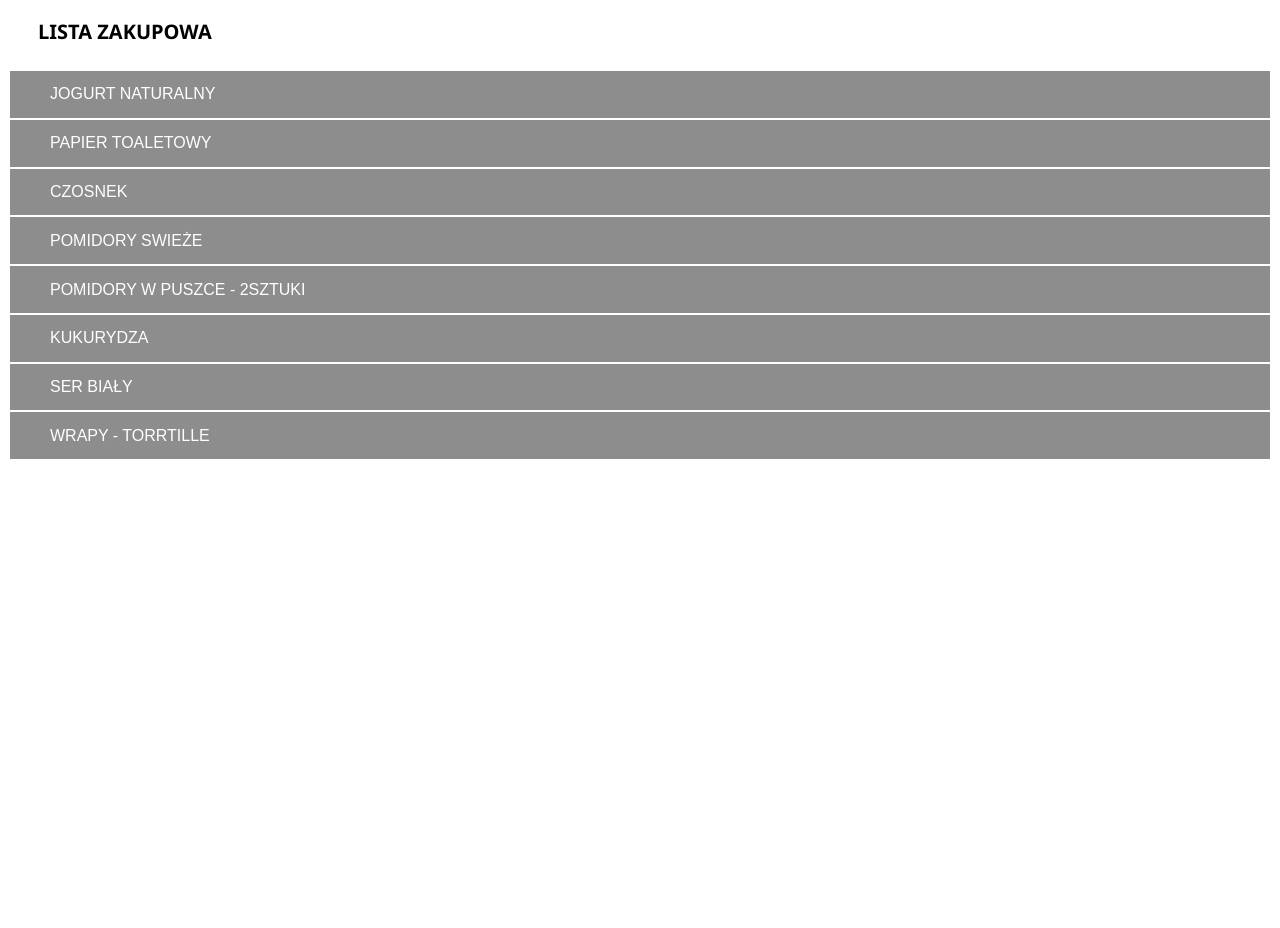
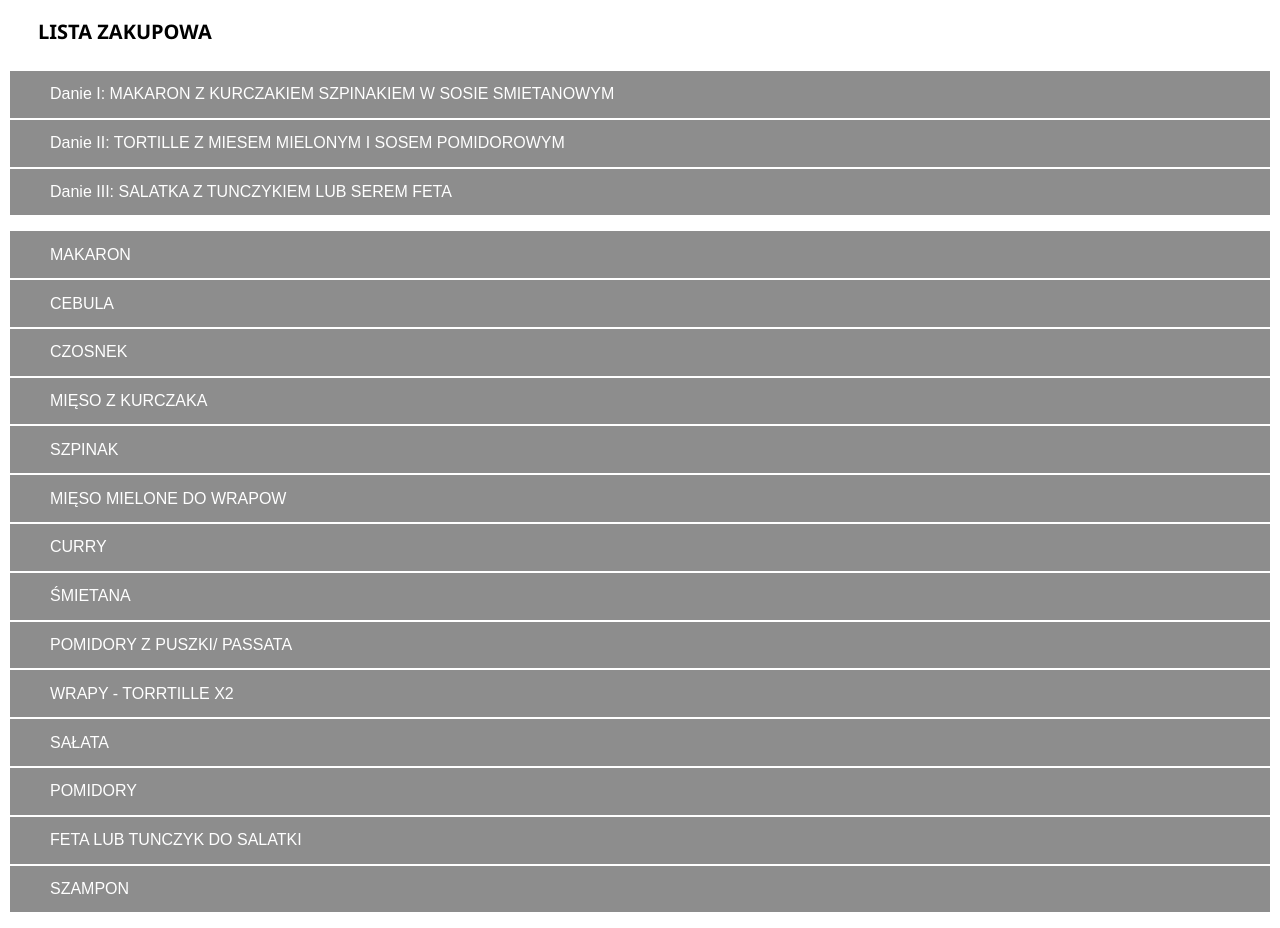
Before and after one commit to justyska1415/justyska1415.github.io-todolist, a plain HTML site: page index.html in a window 1280 px wide. Before the commit the page ends 800 px from the top, so only its background shows below. Drawn offline with Linux system fonts and the light colour scheme.

Commit message:
NEW LIST

```diff
--- a/index.html
+++ b/index.html
@@ -14,15 +14,29 @@
   <header>
     LISTA ZAKUPOWA
   </header>
+    <ul class="main">
+        <li> Danie I: MAKARON Z KURCZAKIEM SZPINAKIEM W SOSIE SMIETANOWYM
+        </li>
+         <li> Danie II: TORTILLE Z MIESEM MIELONYM I SOSEM POMIDOROWYM
+        </li>
+        <li> Danie III: SALATKA Z TUNCZYKIEM LUB SEREM FETA
+        </li>
+    </ul>
 <ul>
-    <li>JOGURT NATURALNY</li>
-    <li>PAPIER TOALETOWY</li>
+    <li>MAKARON</li>
+    <li>CEBULA</li>
     <li>CZOSNEK</li>
-    <li>POMIDORY SWIEŻE</li>
-    <li>POMIDORY W PUSZCE - 2SZTUKI</li>
-    <li>KUKURYDZA</li>
-    <li>SER BIAŁY</li>
-    <li>WRAPY - TORRTILLE</li>
+    <li>MIĘSO Z KURCZAKA</li>
+    <li>SZPINAK</li>
+    <li>MIĘSO MIELONE DO WRAPOW</li>
+    <li>CURRY</li>
+    <li>ŚMIETANA</li>
+    <li>POMIDORY Z PUSZKI/ PASSATA</li>
+    <li>WRAPY - TORRTILLE X2</li>
+    <li>SAŁATA</li>
+    <li>POMIDORY</li>
+     <li>FETA LUB TUNCZYK DO SALATKI</li>
+    <li>SZAMPON </li>
   </ul>
   <script src="js/mytodolistjs.js"></script>
   </body>
```
